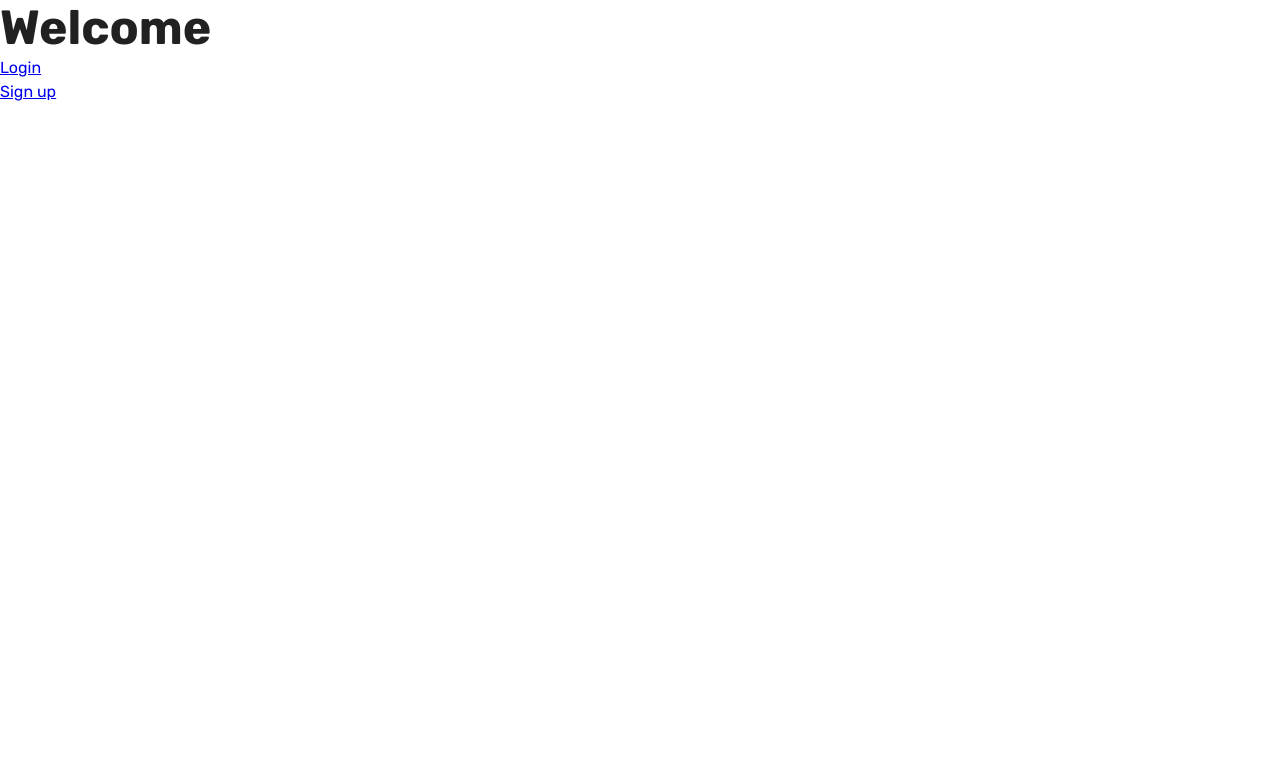
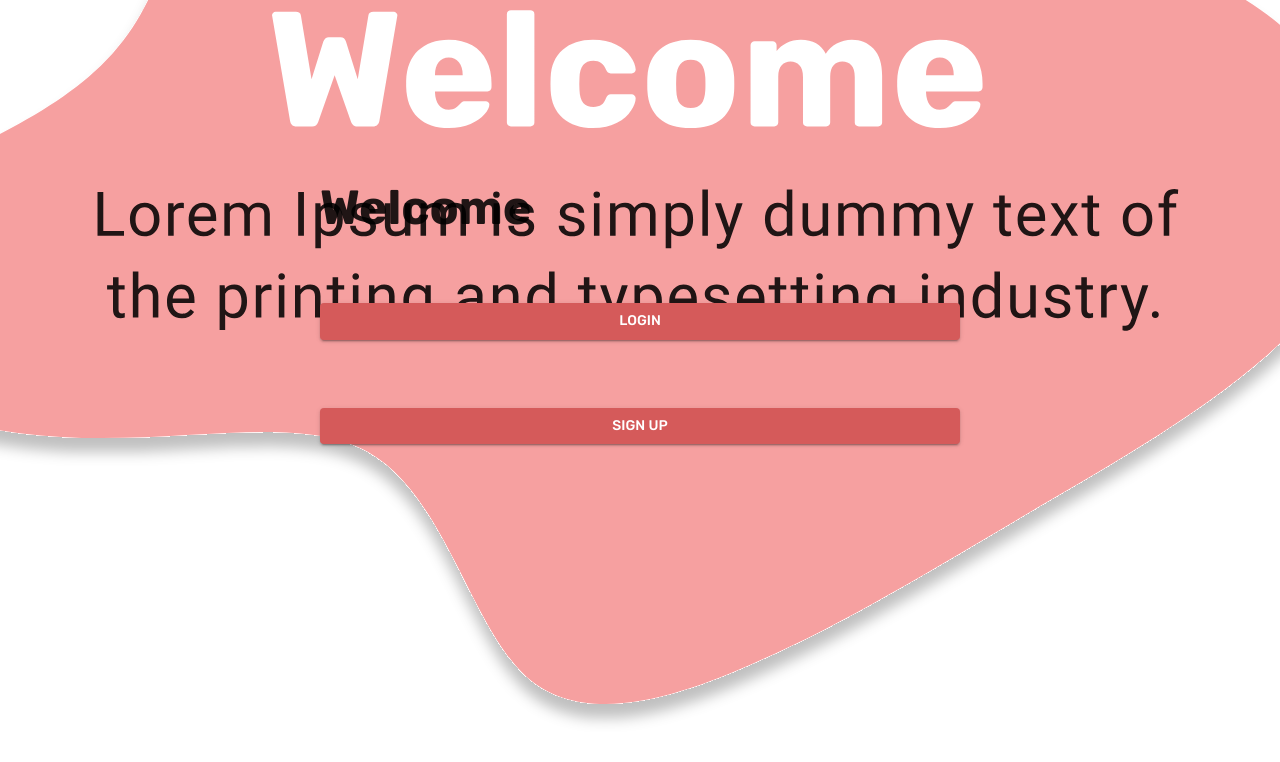
Before and after one commit to meetingbook/meetingbook, a React (Vite) app in the folder webapp/: page / in a window 1280 px wide. Shown: the top 762 px of the page. Built offline with nearby package versions, Linux system fonts and the light colour scheme.

Commit message:
feat:created welcom page
related #136

```diff
--- a/webapp/src/pages/welcome/index.jsx
+++ b/webapp/src/pages/welcome/index.jsx
@@ -1,17 +1,46 @@
 import { Box } from '@mui/system';
-import { Link } from 'react-router-dom';
 import { Title } from '../../ui/components/atoms/title';
+import { styled } from '@mui/system';
+import { Button } from '../../ui/components/atoms/button';
+import GlobalStyles from '@mui/material/GlobalStyles';
+import blob from '../../assets/images/pinkblob_for_welcom.svg';
+
+const inputGlobalStyles = (
+  <GlobalStyles
+    styles={{
+      body: {
+        background: `url(${blob}) no-repeat 50% 50%`,
+        backgroundSize: 'cover',
+        width: '50%',
+        margin: '0 auto',
+      },
+    }}
+  />
+);
 
 export const Welcome = () => {
   return (
-    <>
+    <Box
+      sx={{
+        display: 'flex',
+        flexDirection: 'column',
+        justifyContent: 'space-evenly',
+        height: '50vh',
+        marginTop: '7em',
+      }}
+    >
+      {inputGlobalStyles}
       <Title>Welcome</Title>
       <Box>
-        <Link to="/login">Login</Link>
+        <Button fullWidth={true} href="/login">
+          Login
+        </Button>
       </Box>
       <Box>
-        <Link to="/signup">Sign up</Link>
+        <Button fullWidth={true} href="/signup">
+          Sign up
+        </Button>
       </Box>
-    </>
+    </Box>
   );
 };
```
Also changed, not shown: webapp/src/assets/images/pinkblob_for_welcom.svg (added), webapp/src/assets/images/undraw_Online_calendar.svg (added).
